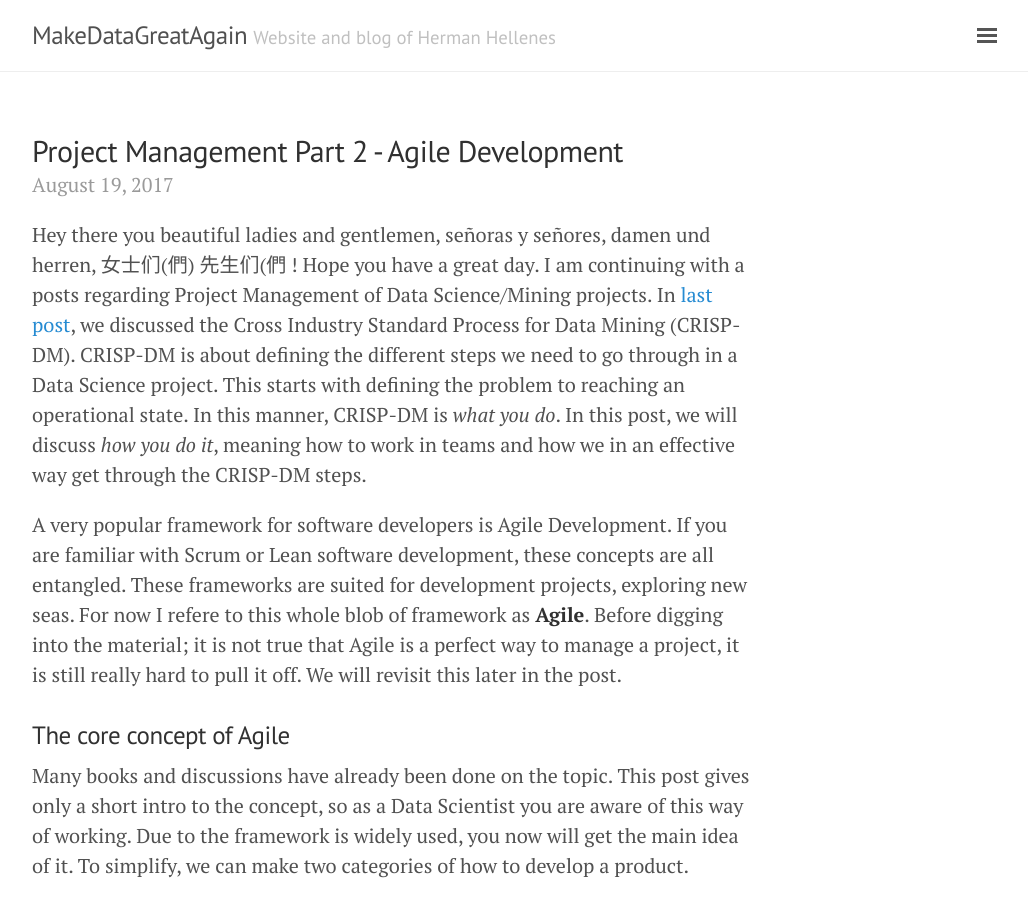
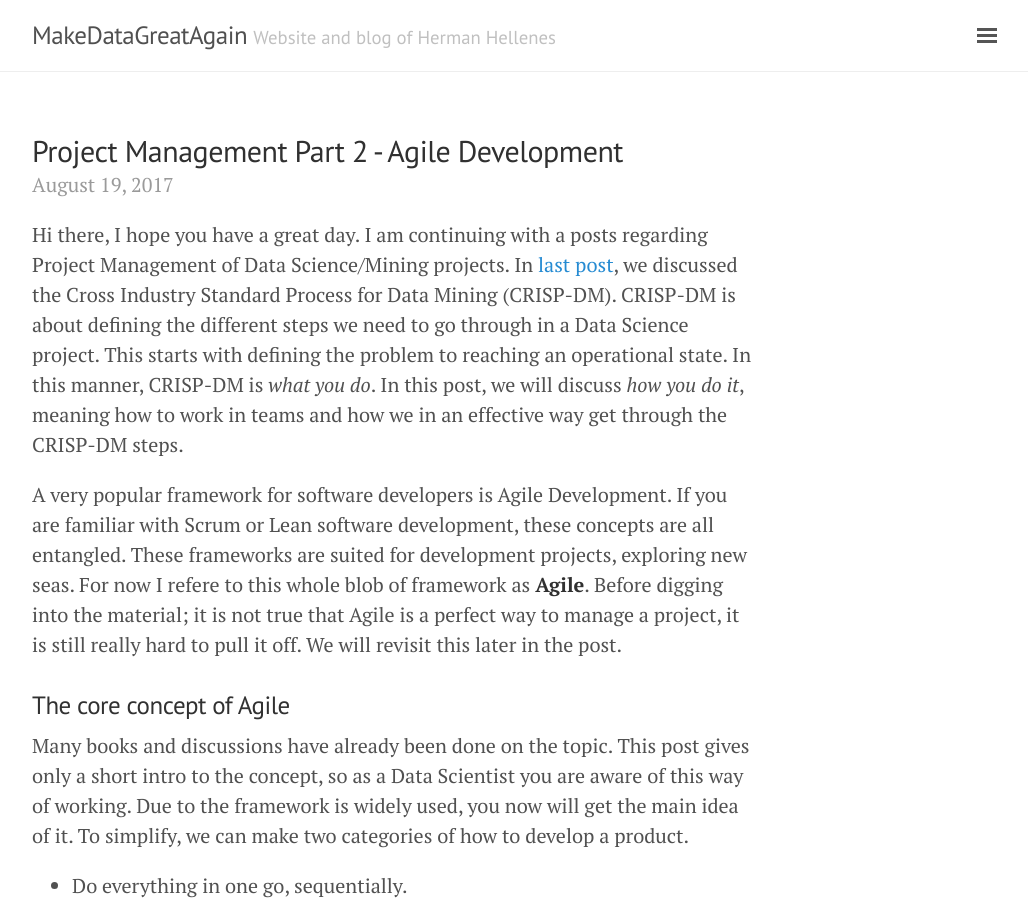
Before and after one commit to herman-hellenes/herman-hellenes.github.io, a Jekyll site: the page built from _posts/2017-08-19-scrum-agile.md, in a window 1280 px wide and 900 px high. Shown: the whole window, without its empty margins (248-1276 px from the left). Built offline with Jekyll 4.4.1, drawn with Linux system fonts in a browser that asks for light colours; nearby versions of some CDN libraries; comment, search, counter and statistics services are not loaded.

Commit message:
Update 2017-08-19-scrum-agile.md

```diff
--- a/_posts/2017-08-19-scrum-agile.md
+++ b/_posts/2017-08-19-scrum-agile.md
@@ -6,7 +6,7 @@ comments: true
 ---
 
 
-Hey there you beautiful ladies and gentlemen, señoras y señores, damen und herren, 女士们(們) 先生们(們 ! Hope you have a great day. I am continuing with a posts regarding Project Management of Data Science/Mining projects. In [last post](https://herman-hellenes.github.io/blogposts/CRISP-DM), we discussed the Cross Industry Standard Process for Data Mining (CRISP-DM). CRISP-DM is about defining the different steps we need to go through in a Data Science project. This starts with defining the problem to reaching an operational state. In this manner, CRISP-DM is *what you do*.   In this post, we will discuss *how you do it*, meaning how to work in teams and how we in an effective way get through the CRISP-DM steps.
+Hi there, I hope you have a great day. I am continuing with a posts regarding Project Management of Data Science/Mining projects. In [last post](https://herman-hellenes.github.io/blogposts/CRISP-DM), we discussed the Cross Industry Standard Process for Data Mining (CRISP-DM). CRISP-DM is about defining the different steps we need to go through in a Data Science project. This starts with defining the problem to reaching an operational state. In this manner, CRISP-DM is *what you do*.   In this post, we will discuss *how you do it*, meaning how to work in teams and how we in an effective way get through the CRISP-DM steps.
 
 A very popular framework for software developers is Agile Development. If you are familiar with Scrum or Lean software development, these concepts are all entangled. These frameworks are suited for development projects, exploring new seas. For now I refere to this whole blob of framework as **Agile**. Before digging into the material; it is not true that Agile is a perfect way to manage a project, it is still really hard to pull it off. We will revisit this later in the post.
 
```
